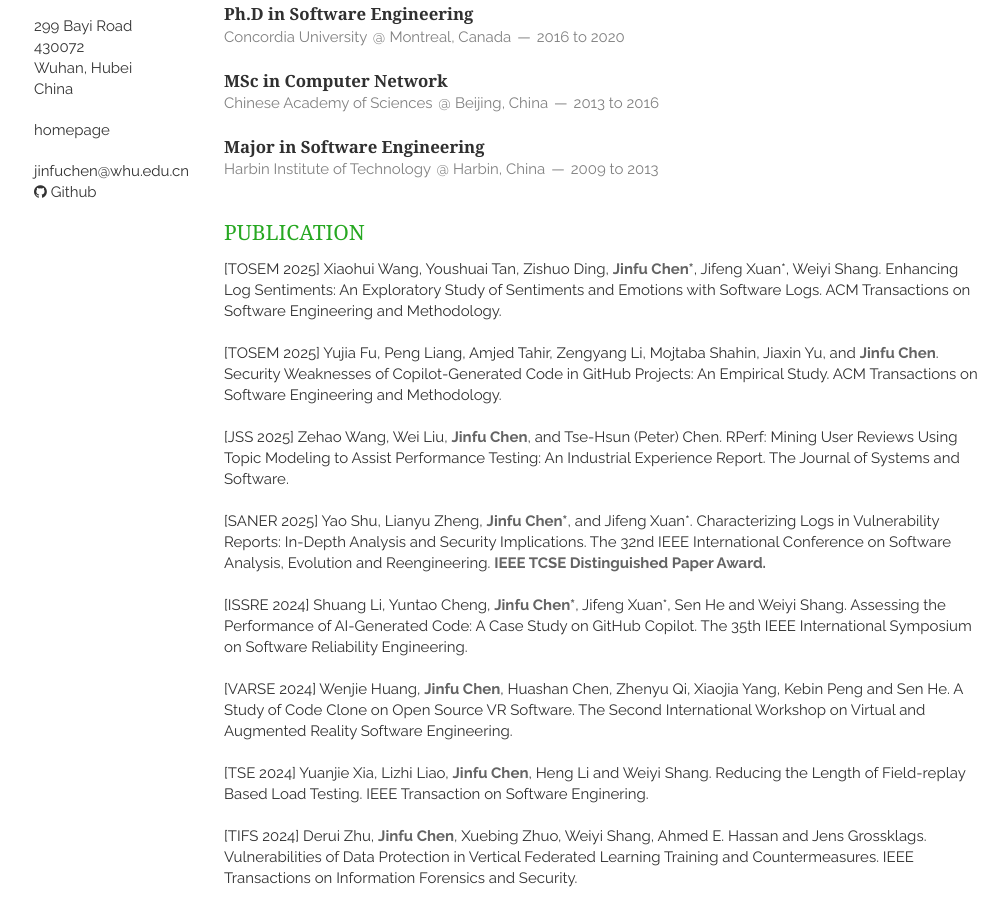
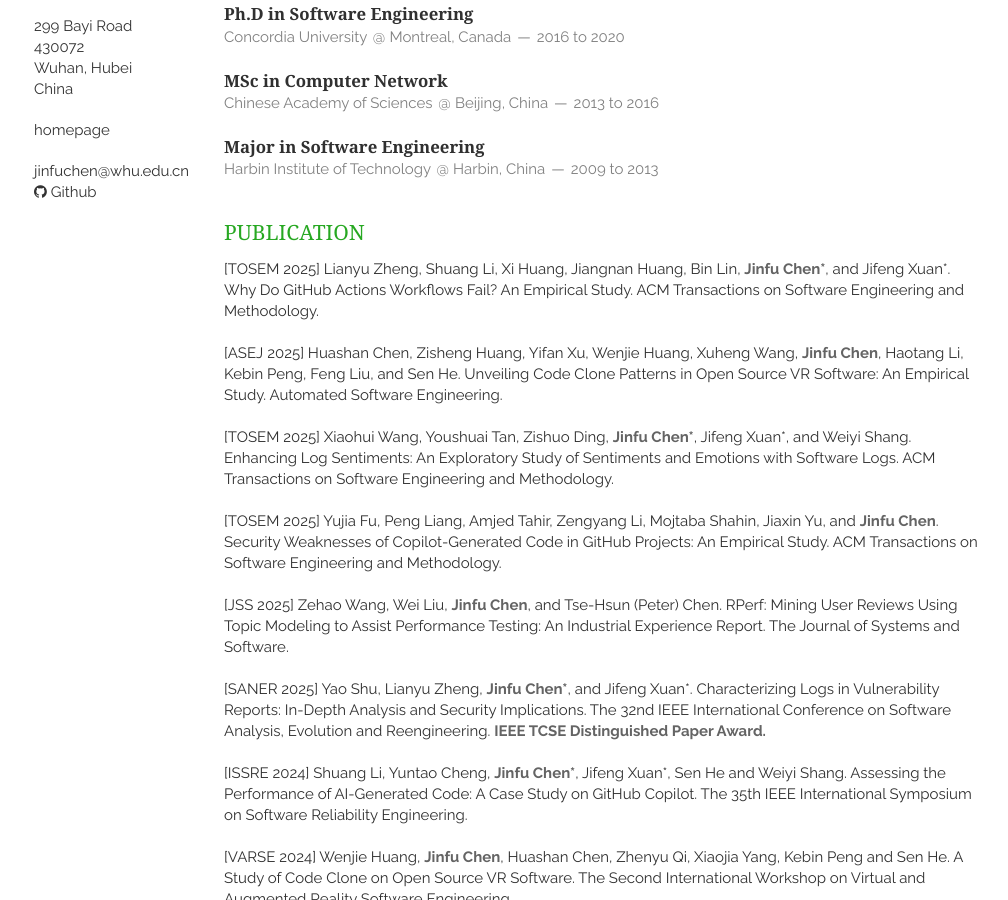
Before and after one commit to jinfuchen/jinfu, a Jekyll site: the page built from index.html, in a window 1280 px wide and 900 px high, scrolled down 319 px. Shown: the whole window, without its empty margins (136-1144 px from the left). Built offline with Jekyll 4.4.1, drawn with Linux system fonts in a browser that asks for light colours; nearby versions of some CDN libraries; the list of posts is cut into pages by our own code; some of the changed text lies outside the part shown.

Commit message:
asej and tosem pubs

```diff
--- a/_includes/publication.html
+++ b/_includes/publication.html
@@ -12,7 +12,13 @@
     -->
 
     <article>
-      <p>[TOSEM 2025] Xiaohui Wang, Youshuai Tan, Zishuo Ding, <em>Jinfu Chen<sup>*</sup></em>, Jifeng Xuan<sup>*</sup>, Weiyi Shang. Enhancing Log Sentiments: An Exploratory Study of Sentiments and Emotions with Software Logs. ACM Transactions on Software Engineering and Methodology. </p>
+      <p>[TOSEM 2025] Lianyu Zheng, Shuang Li, Xi Huang, Jiangnan Huang, Bin Lin, <em>Jinfu Chen<sup>*</sup></em>, and Jifeng Xuan<sup>*</sup>. Why Do GitHub Actions Workflows Fail? An Empirical Study. ACM Transactions on Software Engineering and Methodology. </p>
+      <br>
+
+      <p>[ASEJ 2025] Huashan Chen, Zisheng Huang, Yifan Xu, Wenjie Huang, Xuheng Wang, <em>Jinfu Chen</em>, Haotang Li, Kebin Peng, Feng Liu, and Sen He. Unveiling Code Clone Patterns in Open Source VR Software: An Empirical Study. Automated Software Engineering. </p>
+      <br>
+
+      <p>[TOSEM 2025] Xiaohui Wang, Youshuai Tan, Zishuo Ding, <em>Jinfu Chen<sup>*</sup></em>, Jifeng Xuan<sup>*</sup>, and Weiyi Shang. Enhancing Log Sentiments: An Exploratory Study of Sentiments and Emotions with Software Logs. ACM Transactions on Software Engineering and Methodology. </p>
       <br>
 
       <p>[TOSEM 2025] Yujia Fu, Peng Liang, Amjed Tahir, Zengyang Li, Mojtaba Shahin, Jiaxin Yu, and <em>Jinfu Chen</em>. Security Weaknesses of Copilot-Generated Code in GitHub Projects: An Empirical Study. ACM Transactions on Software Engineering and Methodology. </p>
--- a/_includes/service.html
+++ b/_includes/service.html
@@ -4,10 +4,13 @@
         <p>  Reviewer: IEEE Transactions on Software Engineering </p>
         <p>  Reviewer: ACM Transactions on Software Engineering and Methodology </p>
     	<p>  Reviewer: Empirical Software Engineering </p>
-    	<p>  Reviewer: Journal of Software and System </p>
+    	<p>  Reviewer: Journal of Systems and Software </p>
         <p>  Reviewer: Automated Software Engineering </p>
     	<p>  Reviewer: IEEE transactions on reliability </p>
     	<p>  Reviewer: Journal of Software: Evolution and Process </p>
+        <p>  Reviewer: IEEE Software </p>
+        <p>  Reviewer: IEEE Transactions on Computational Social Systems </p>
+        <p>  PC Member: APSEC 2025 Tool Demonstration Track </p>
         <p>  PC Member: MSR 2025 Technical Track </p>
         <p>  PC Member: PROMISE 2025 Technical Track </p>
         <p>  PC Member: SANER 2025 Short Papers and Posters </p>
```
